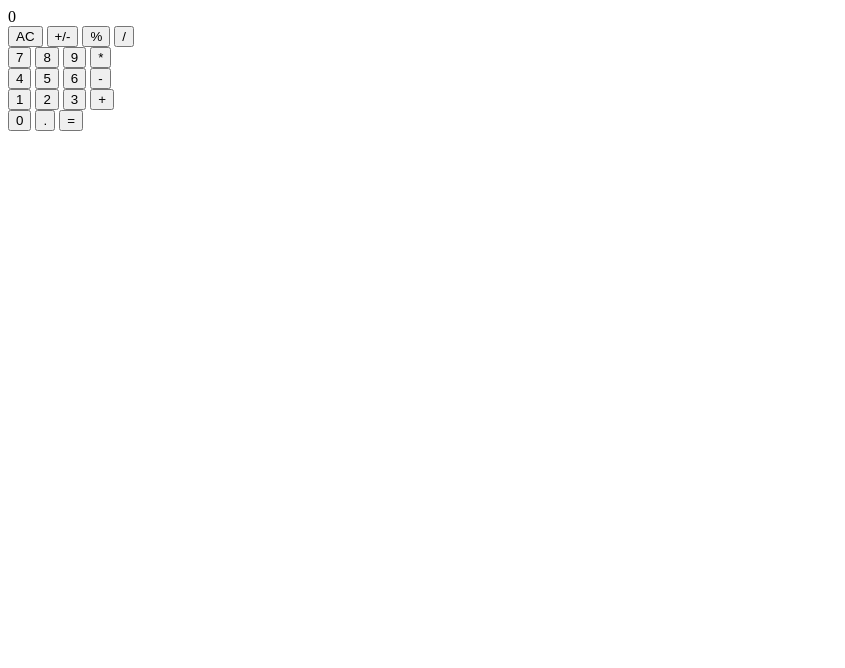
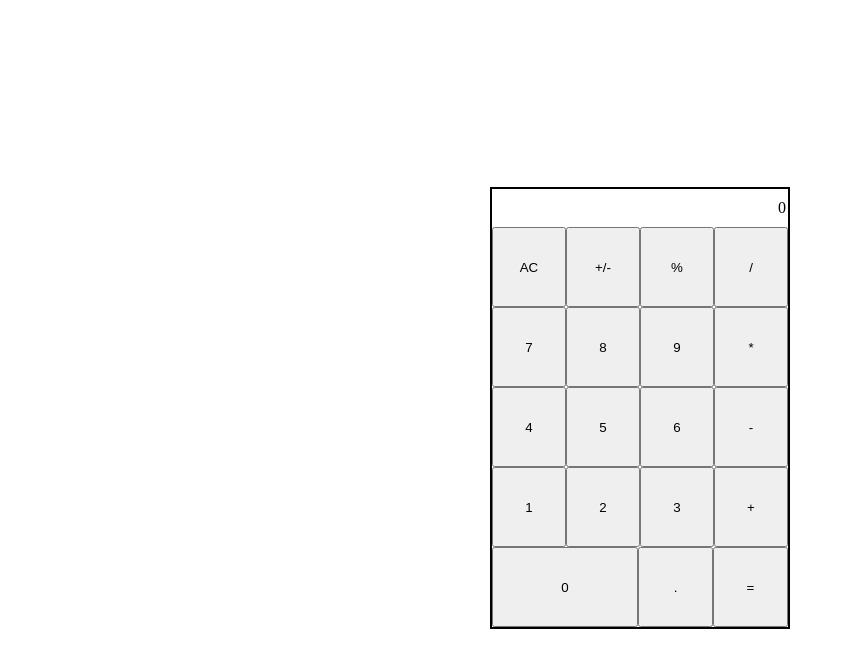
Before and after one commit to eric-clayton/calculator-webapp, a plain HTML site: page index.html in a window 1280 px wide. Shown: the whole page, without its empty margins (0-845 px from the left). Drawn offline with Linux system fonts and the light colour scheme.

Commit message:
Add style to the calculator

```diff
--- a/index.html
+++ b/index.html
@@ -10,9 +10,7 @@
 <body>
     <div class="container">
     <div class="calculator">
-        <div class="row">
-            <div id="display">0</div>
-        </div>
+        <div id="display">0</div>
         <div class="calculator-buttons">
             <div class="row top">
                 <button>AC</button>
--- a/index.js
+++ b/index.js
@@ -43,6 +43,7 @@ let operand1 = null;
 let operand2 = null;
 let operator = null;
 let displayReset = true;
+let activeOperatorButton = null;
 const calculatorButtons = document.querySelector('.calculator-buttons');
 calculatorButtons.addEventListener('click', handleButtonClick)
 function handleButtonClick(e) {
@@ -62,6 +63,7 @@ function handleButtonClick(e) {
             display = operate(+display, buttonText);
         }
         else {
+            switchActiveOperatorButton(e.target);
             inputOperator(buttonText);
         }
     }
@@ -72,7 +74,6 @@ function handleButtonClick(e) {
         inputOperand(buttonText);
     }
     displayNode.textContent = display;
-    // ${operand1 === null ? display : operand1} ${operator ? operator : ''} ${operator !== null ? operand2 != null ? operand2 : display :  ''}`
 }
 function inputEquals() {
     if (operand1 === null && operand2 === null) {
@@ -114,6 +115,7 @@ function inputOperator(newOperator) {
     displayReset = true;
 }
 function inputClear() {
+    switchActiveOperatorButton(null);
     operand1 = null;
     operand2 = null;
     operator = null;
@@ -147,3 +149,14 @@ function divideByZero() {
     operand2 = null;
     operator = null;
 }
+function switchActiveOperatorButton(operatorButton) {
+    if (operatorButton != activeOperatorButton) {
+        if (activeOperatorButton != null) {
+            activeOperatorButton.classList.remove("active-operator")
+        }
+        activeOperatorButton = operatorButton;
+        if (activeOperatorButton != null) {
+            activeOperatorButton.classList.add("active-operator");
+        }
+    }
+}
--- a/styles.css
+++ b/styles.css
@@ -0,0 +1,43 @@
+* {
+    box-sizing: border-box;
+}
+.container {
+    height: 100dvh;
+    display: flex;
+    justify-content: center;
+    align-items: center;
+}
+.calculator {
+    border: 2px solid black;
+    width: 300px;
+}
+#display{
+    text-align: right;
+    padding: 10px 2px;
+}
+.calculator-buttons {
+    height: 400px;
+    display: flex;
+    flex-direction: column;
+}
+
+button {
+    padding: 0;
+    display: block;
+}
+.row {
+    flex: 1;
+    display: flex;
+}
+.row button{
+    flex: 1;
+}
+.row.bottom button{
+    flex: 1;
+}
+.row.bottom :first-child {
+    flex: 2;
+}
+.active-operator {
+    background-color: darkgrey;
+}
```
